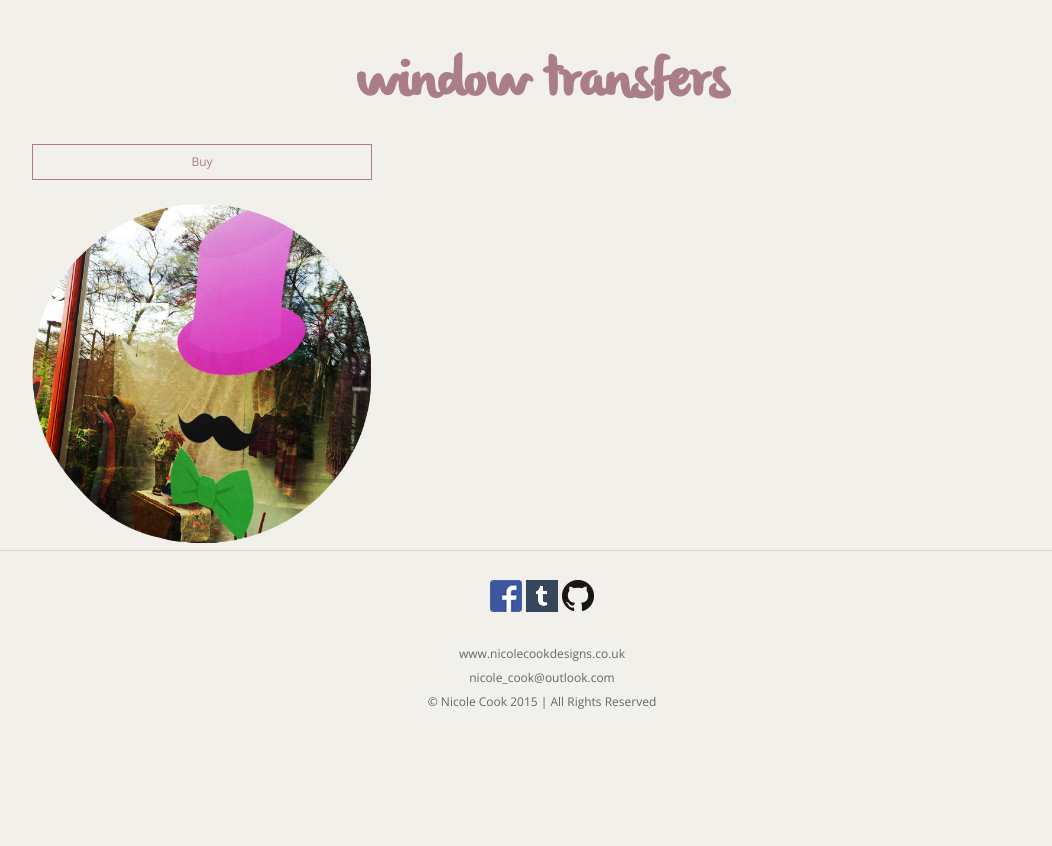
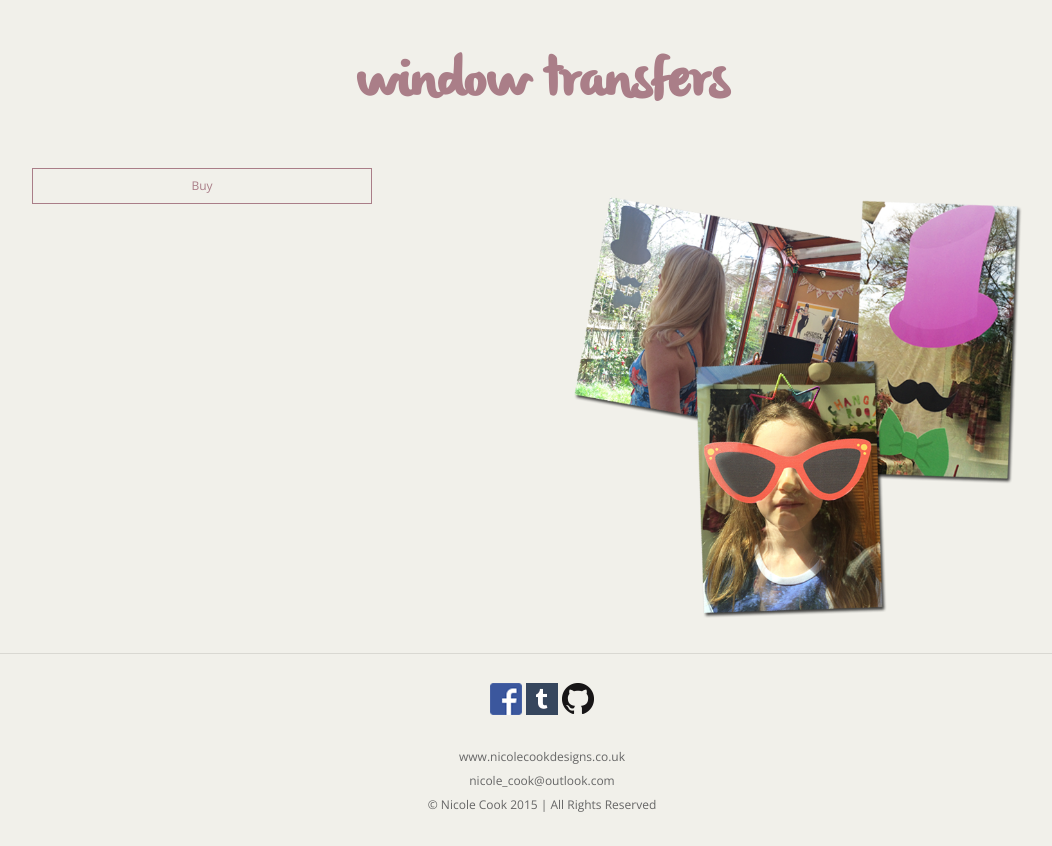
Before and after one commit to nicoleee/vendible, a PHP site: page /buy-window.php in a window 1280 px wide. Shown: the part 126-972 px from the top of the page, without its empty margins (98-1150 px from the left). Before the commit the page ends 835 px from the top, so only its background shows below. Run offline with PHP 8.4, Linux system fonts and the light colour scheme.

Commit message:
Content added to buy pages

```diff
--- a/buy-window.php
+++ b/buy-window.php
@@ -4,20 +4,24 @@ include './parts/header.php';
 
  ?>
 
- <div class="container">
+
+<div class="container">
 
  	<h1 class="h1 align-center text--purple">window transfers</h1>
 
  	<a href="#">
-	<p class="btn--purple-outline align-center third">
+	<p class="btn--purple-outline align-center third left">
 		Buy
-	</p></a>
+	</p>
+	</a>
 
-	<img src="media/who-window.png" class="third">
 
- </div>
+ 	<img src="media/window-buy.png" class="right half pad-image">
 
- <?php
+</div>
+
+
+<?php
 
 include './parts/footer.php';
 
```
Also changed, not shown: buy-graphic.php (+7 -5 lines), buy-kit.php (+7 -5 lines), buy-photo.php (+7 -5 lines).
